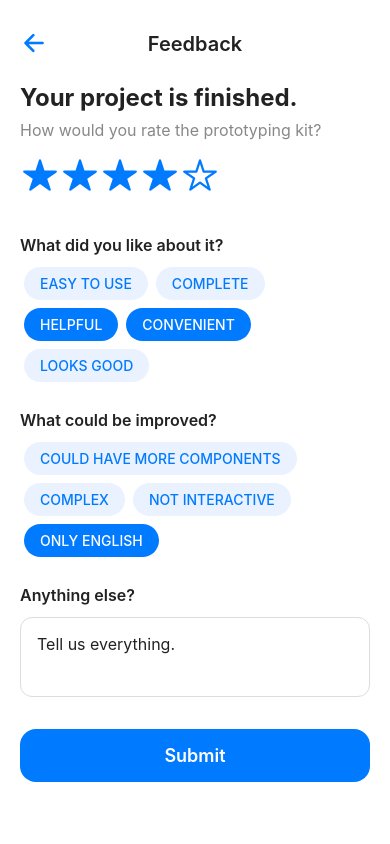
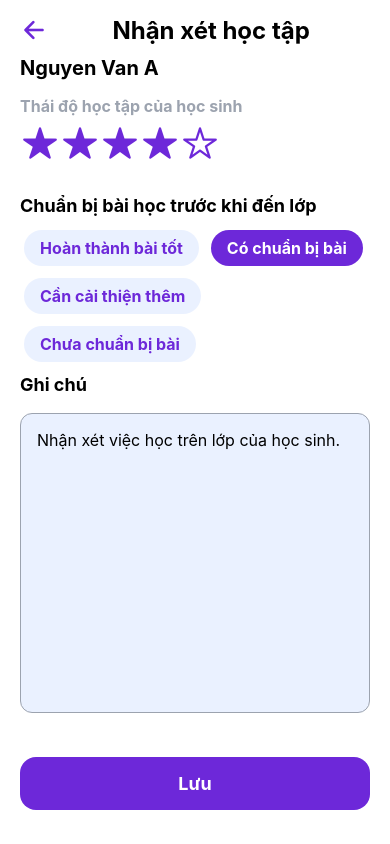
Before and after one commit to khiempm/EduConnect__Mobile, a React Native app: screen /AttendanceDetail in a window 390 px wide. Built offline with nearby package versions, Linux system fonts and the light colour scheme.

Commit message:
Done Attendance Detail UI

```diff
--- a/src/constant/color.js
+++ b/src/constant/color.js
@@ -10,4 +10,5 @@ export const Colors = {
     background: "#EBEBF5",
     active: "#2563eb",
     black: "#000000",
+    backgroundBrand: "#EAF1FF",
   };
--- /dev/null
+++ b/src/constant/styleNote.js
@@ -0,0 +1,105 @@
+import Constants from "expo-constants";
+import styled from "styled-components/native";
+import { Colors } from "./color";
+
+const { primary, darkLight, backgroundBrand, brand, black } = Colors;
+const StatusBarHeight = Constants.statusBarHeight;
+
+export const ContainerNote = styled.ScrollView`
+  flex: 1;
+  padding: 20px;
+  padding-top: ${StatusBarHeight + 5}px;
+  background-color: ${primary};
+`;
+
+export const Header = styled.View`
+  flex-direction: row;
+  align-items: center;
+  justify-content: space-between;
+  margin-vertical: 10px;
+`;
+
+export const HeaderTitle = styled.Text`
+  font-size: 24px;
+  font-weight: bold;
+  flex: 0.8;
+`;
+
+export const Title = styled.Text`
+  font-size: 20px;
+  font-weight: bold;
+  margin-bottom: 16px;
+`;
+
+export const Star = styled.View`
+  flex-direction: row;
+  align-items: center;
+  margin-bottom: 24px;
+`;
+
+export const Subtitle = styled.Text`
+  font-size: 16px;
+  font-weight: bold;
+  margin-bottom: 8px;
+  color: ${darkLight};
+`;
+
+export const SectionTitle = styled.Text`
+  font-size: 18px;
+  font-weight: bold;
+  margin-top: 8px;
+  margin-bottom: 10px;
+`;
+
+export const TagContainer = styled.View`
+  flex-direction: row;
+  flex-wrap: wrap;
+  gap: 4px;
+`;
+
+export const Tag = styled.TouchableOpacity`
+  padding: 8px 16px;
+  border-radius: 20px;
+  background-color: ${backgroundBrand};
+  margin: 4px;
+`;
+
+export const TagText = styled.Text`
+  font-size: 16px;
+  font-weight: bold;
+  color: ${brand};
+`;
+
+export const TagSelected = styled.Text`
+  font-size: 16px;
+  font-weight: bold;
+`;
+
+export const SubmitButton = styled.TouchableOpacity`
+  background-color: ${brand};
+  padding: 16px;
+  border-radius: 16px;
+  align-items: center;
+  justify-content: center;
+  margin-top: 8px;
+`;
+
+export const SubmitButtonText = styled.Text`
+  color: ${primary};
+  font-size: 18px;
+  font-weight: bold;
+`;
+
+export const Textarea = styled.TextInput`
+  border-width: 1px;
+  border-color: ${darkLight};
+  border-radius: 12px;
+  padding: 16px;
+  min-height: 300px;
+  font-size: 16px;
+  margin-bottom: 24px;
+  margin-top: 8px;
+  color: ${black};
+  background-color: ${backgroundBrand};
+  text-align-vertical: top;
+`;
--- a/src/screens/TimeTable/Attendance/AttendanceDetail/AttendanceDetail.js
+++ b/src/screens/TimeTable/Attendance/AttendanceDetail/AttendanceDetail.js
@@ -9,26 +9,39 @@ import {
 } from "react-native";
 import { Ionicons } from "@expo/vector-icons";
 import { useNavigation } from "@react-navigation/native";
+import {
+  ContainerNote,
+  Header,
+  HeaderTitle,
+  Title,
+  Subtitle,
+  SectionTitle,
+  Tag,
+  TagSelected,
+  SubmitButton,
+  SubmitButtonText,
+  Star,
+  TagText,
+  TagContainer,
+  Textarea,
+} from "../../../../constant/styleNote";
+import { Colors } from "../../../../constant/color";
+
+const { primary, brand, black } = Colors;
 
 const likeTags = [
-  "EASY TO USE",
-  "COMPLETE",
-  "HELPFUL",
-  "CONVENIENT",
-  "LOOKS GOOD",
-];
-const improveTags = [
-  "COULD HAVE MORE COMPONENTS",
-  "COMPLEX",
-  "NOT INTERACTIVE",
-  "ONLY ENGLISH",
+  "Hoàn thành bài tốt",
+  "Có chuẩn bị bài",
+  "Cần cải thiện thêm",
+  "Chưa chuẩn bị bài",
 ];
 
-export default function AttendanceDetail() {
+const students = { id: 1, name: "Nguyen Van A" };
+
+const AttendanceDetail = () => {
   const navigation = useNavigation();
   const [rating, setRating] = useState(4);
-  const [selectedLikes, setSelectedLikes] = useState(["CONVENIENT", "HELPFUL"]);
-  const [selectedImproves, setSelectedImproves] = useState(["ONLY ENGLISH"]);
+  const [selectedLikes, setSelectedLikes] = useState("Có chuẩn bị bài");
   const [feedback, setFeedback] = useState("");
 
   const toggleTag = (tag, selected, setSelected) => {
@@ -40,166 +53,80 @@ export default function AttendanceDetail() {
   };
 
   return (
-    <ScrollView
-      style={styles.container}
-      contentContainerStyle={{ paddingBottom: 32 }}
-    >
+    <ContainerNote>
       {/* Header */}
-      <View style={styles.header}>
+      <Header>
         <TouchableOpacity onPress={() => navigation.goBack()}>
-          <Ionicons name="arrow-back" size={28} color="#007AFF" />
+          <Ionicons name="arrow-back" size={28} color={brand} />
         </TouchableOpacity>
-        <Text style={styles.headerTitle}>Feedback</Text>
-        <View style={{ width: 28 }} /> {/* Placeholder for centering */}
-      </View>
+        <HeaderTitle>Nhận xét học tập</HeaderTitle>
+      </Header>
 
       {/* Title */}
-      <Text style={styles.title}>Your project is finished.</Text>
-      <Text style={styles.subtitle}>
-        How would you rate the prototyping kit?
-      </Text>
+      <Title>{students.name}</Title>
+      <Subtitle>Thái độ học tập của học sinh</Subtitle>
 
       {/* Rating */}
-      <View style={styles.stars}>
+      <Star style={styles.stars}>
         {[1, 2, 3, 4, 5].map((i) => (
           <TouchableOpacity key={i} onPress={() => setRating(i)}>
             <Ionicons
               name={i <= rating ? "star" : "star-outline"}
               size={36}
-              color="#007AFF"
+              color={brand}
               style={{ marginHorizontal: 2 }}
             />
           </TouchableOpacity>
         ))}
-      </View>
+      </Star>
 
       {/* Like tags */}
-      <Text style={styles.sectionTitle}>What did you like about it?</Text>
-      <View style={styles.tagsContainer}>
+      <SectionTitle>Chuẩn bị bài học trước khi đến lớp</SectionTitle>
+      <TagContainer>
         {likeTags.map((tag) => (
-          <TouchableOpacity
+          <Tag
             key={tag}
-            style={[
-              styles.tag,
-              selectedLikes.includes(tag) && styles.tagSelected,
-            ]}
+            style={selectedLikes.includes(tag) && styles.tagSelected}
             onPress={() => toggleTag(tag, selectedLikes, setSelectedLikes)}
           >
-            <Text
-              style={[
-                styles.tagText,
-                selectedLikes.includes(tag) && styles.tagTextSelected,
-              ]}
+            <TagText
+              style={selectedLikes.includes(tag) && styles.tagTextSelected}
             >
               {tag}
-            </Text>
-          </TouchableOpacity>
+            </TagText>
+          </Tag>
         ))}
-      </View>
-
-      {/* Improve tags */}
-      <Text style={styles.sectionTitle}>What could be improved?</Text>
-      <View style={styles.tagsContainer}>
-        {improveTags.map((tag) => (
-          <TouchableOpacity
-            key={tag}
-            style={[
-              styles.tag,
-              selectedImproves.includes(tag) && styles.tagSelected,
-            ]}
-            onPress={() =>
-              toggleTag(tag, selectedImproves, setSelectedImproves)
-            }
-          >
-            <Text
-              style={[
-                styles.tagText,
-                selectedImproves.includes(tag) && styles.tagTextSelected,
-              ]}
-            >
-              {tag}
-            </Text>
-          </TouchableOpacity>
-        ))}
-      </View>
+      </TagContainer>
 
       {/* Textarea */}
-      <Text style={styles.sectionTitle}>Anything else?</Text>
-      <TextInput
-        style={styles.textarea}
-        placeholder="Tell us everything."
+      <SectionTitle>Ghi chú</SectionTitle>
+      <Textarea
+        placeholderTextColor={black}
+        placeholder="Nhận xét việc học trên lớp của học sinh."
         value={feedback}
         onChangeText={setFeedback}
         multiline
       />
 
       {/* Submit button */}
-      <TouchableOpacity style={styles.submitBtn}>
-        <Text style={styles.submitText}>Submit</Text>
-      </TouchableOpacity>
-    </ScrollView>
+      <SubmitButton style={styles.submitButton}>
+        <SubmitButtonText>Lưu</SubmitButtonText>
+      </SubmitButton>
+    </ContainerNote>
   );
-}
+};
 
 const styles = StyleSheet.create({
-  container: { flex: 1, backgroundColor: "#fff", padding: 20 },
-  header: {
-    flexDirection: "row",
-    alignItems: "center",
-    marginBottom: 24,
-    marginTop: 8,
-    justifyContent: "space-between",
-  },
-  headerTitle: { fontSize: 20, fontWeight: "600", color: "#222" },
-  title: { fontSize: 24, fontWeight: "bold", marginBottom: 8, color: "#222" },
-  subtitle: { fontSize: 16, color: "#888", marginBottom: 16 },
-  stars: { flexDirection: "row", marginBottom: 24 },
-  sectionTitle: {
-    fontWeight: "600",
-    fontSize: 16,
-    marginTop: 16,
-    marginBottom: 8,
-    color: "#222",
-  },
-  tagsContainer: { flexDirection: "row", flexWrap: "wrap", marginBottom: 8 },
-  tag: {
-    backgroundColor: "#EAF1FF",
-    borderRadius: 20,
-    paddingHorizontal: 16,
-    paddingVertical: 8,
-    margin: 4,
+  tagTextSelected: {
+    color: primary,
   },
   tagSelected: {
-    backgroundColor: "#007AFF",
+    backgroundColor: brand,
   },
-  tagText: {
-    color: "#007AFF",
-    fontWeight: "500",
-  },
-  tagTextSelected: {
-    color: "#fff",
-  },
-  textarea: {
-    borderWidth: 1,
-    borderColor: "#ddd",
-    borderRadius: 12,
-    padding: 16,
-    minHeight: 80,
-    fontSize: 16,
-    marginBottom: 24,
-    marginTop: 4,
-    color: "#222",
-  },
-  submitBtn: {
-    backgroundColor: "#007AFF",
-    borderRadius: 16,
-    paddingVertical: 16,
-    alignItems: "center",
-    marginTop: 8,
-  },
-  submitText: {
-    color: "#fff",
-    fontSize: 18,
-    fontWeight: "600",
+  submitButton: {
+    marginTop: 20,
+    marginBottom: 40,
   },
 });
+
+export default AttendanceDetail;
```
